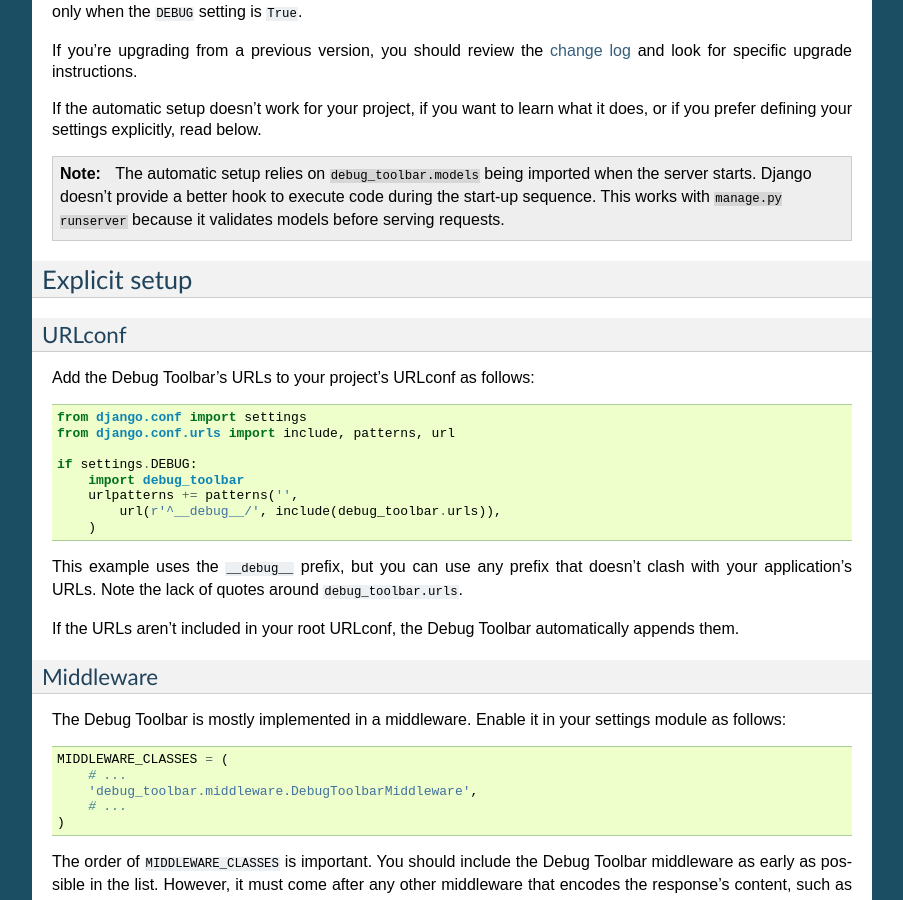
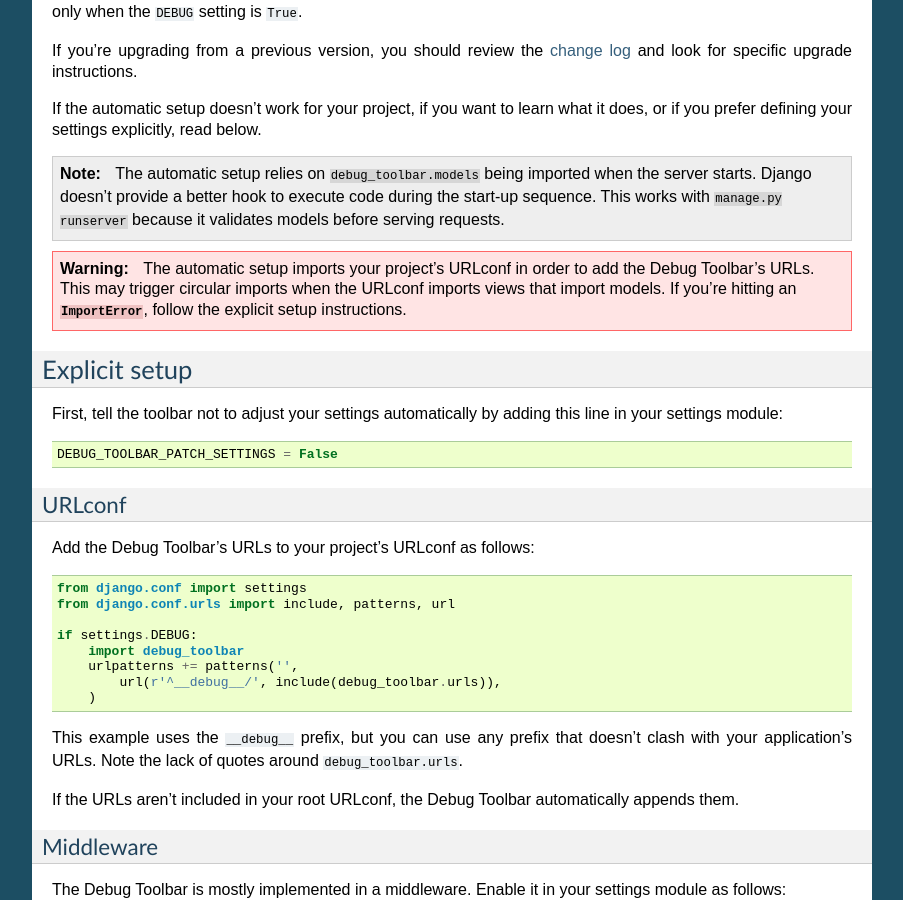
Before and after one commit to jazzband/django-debug-toolbar, a Sphinx documentation site: the page built from docs/installation.rst, in a window 1280 px wide and 900 px high, scrolled down 694 px. Shown: the whole window, without its empty margins (198-1101 px from the left). Built offline with Sphinx 7.4.7, drawn with Linux system fonts in a browser that asks for light colours.

Commit message:
Provide a solution to prevent monkey-patching the settings.
This is necessary to work around extreme cases of circular imports.
We really need to reverse URLs at import time and this isn't always
possible.

```diff
--- a/docs/installation.rst
+++ b/docs/installation.rst
@@ -51,8 +51,20 @@
     during the start-up sequence. This works with ``manage.py runserver``
     because it validates models before serving requests.
 
+.. warning::
+
+    The automatic setup imports your project's URLconf in order to add the
+    Debug Toolbar's URLs. This may trigger circular imports when the URLconf
+    imports views that import models. If you're hitting an :exc:`ImportError`,
+    follow the explicit setup instructions.
+
 Explicit setup
 --------------
+
+First, tell the toolbar not to adjust your settings automatically by adding
+this line in your settings module::
+
+    DEBUG_TOOLBAR_PATCH_SETTINGS = False
 
 URLconf
 ~~~~~~~
```
Also changed, not shown: docs/configuration.rst (+7 -0 lines), 2 other files.
